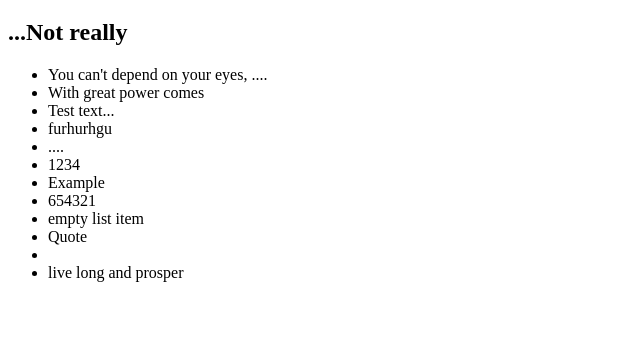
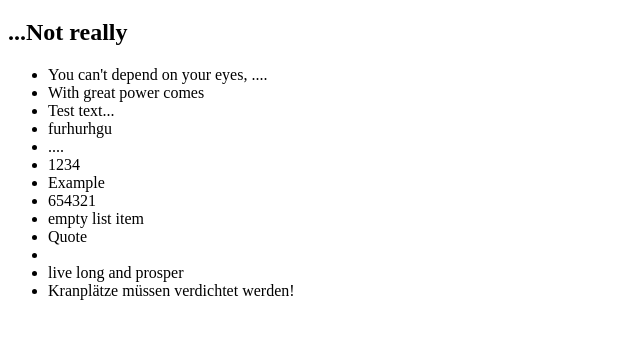
Before and after one commit to georg-claude-test/0main_openSAP_repo, a plain HTML site: page index.html in a window 1280 px wide. Shown: the part 61-400 px from the top of the page, without its empty margins (0-640 px from the left). Drawn offline with Linux system fonts and the light colour scheme.

Commit message:
Added Kranplätze quote

```diff
--- a/index.html
+++ b/index.html
@@ -21,6 +21,7 @@
 			<li>Quote</li>
 			<li>&nbsp;</li>
 			<li>live long and prosper</li>
+			<li>Kranplätze müssen verdichtet werden!</li>
 		</ul>
 	</body>
 </html>
```
